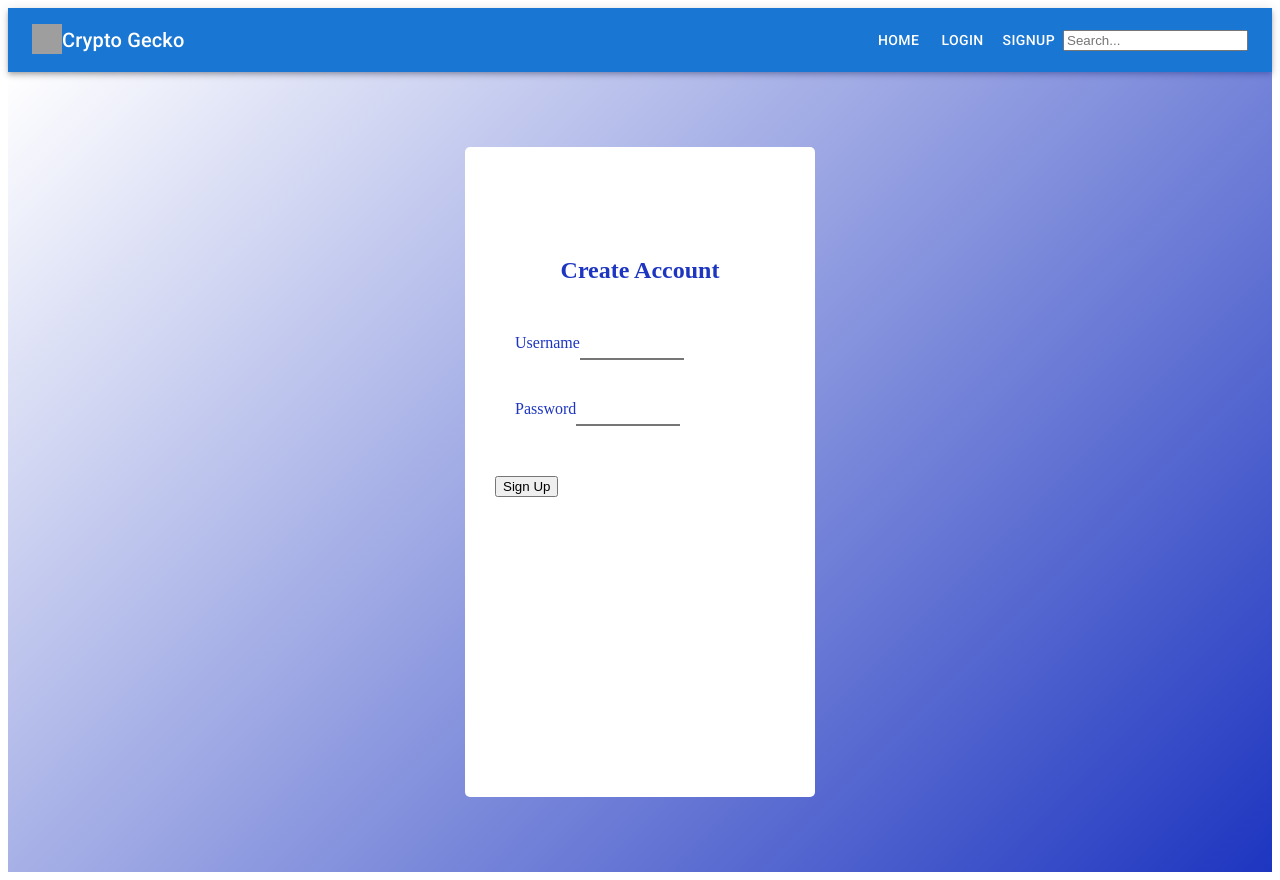
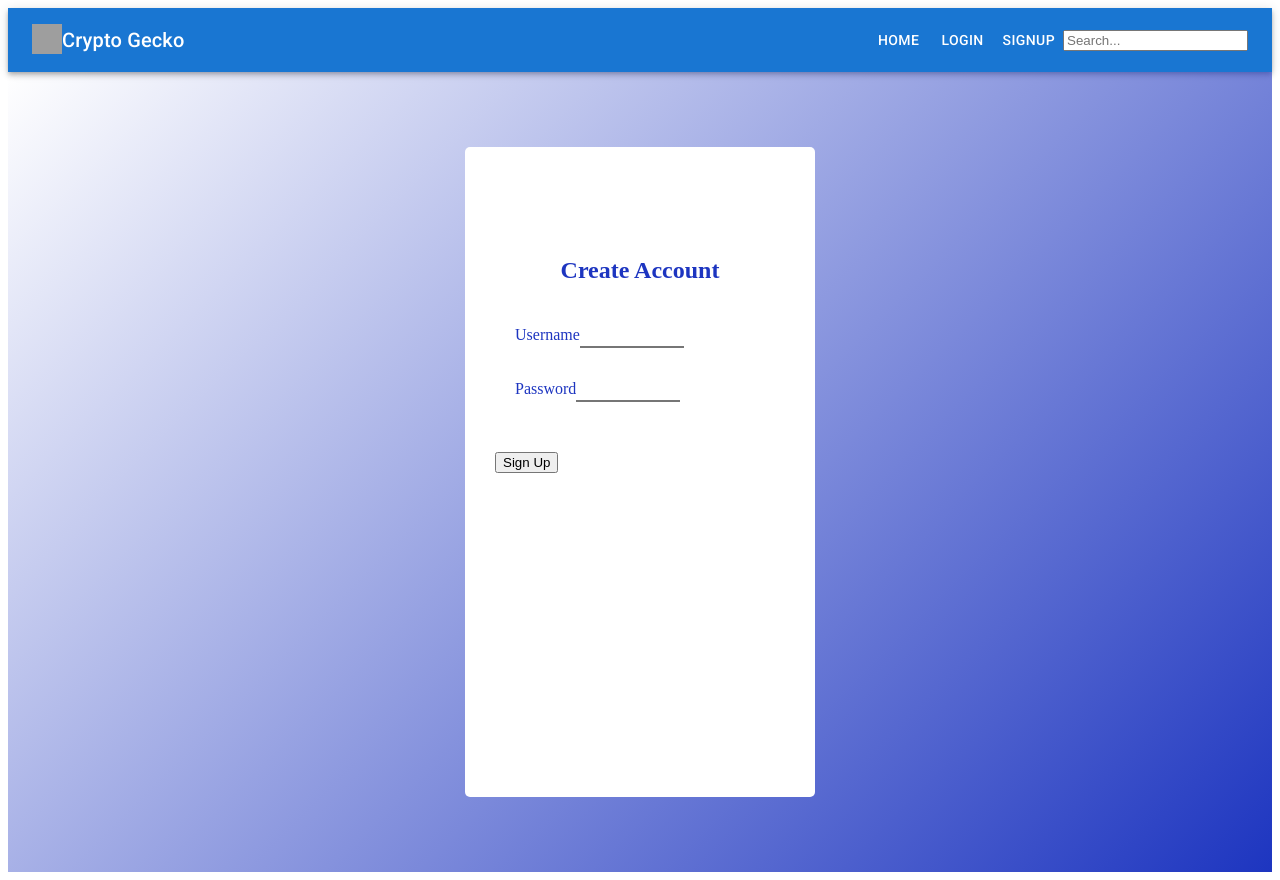
Before and after one commit to mikestah808/crypto-tracker, a React (Create React App) app: page /signup in a window 1280 px wide. Built offline with nearby package versions, Linux system fonts and the light colour scheme; grey boxes are pictures that could not be loaded.

Commit message:
added onSubmit handler to sign up form, created functionality to prevent default, and create a formData object once submitted

```diff
--- a/src/App.css
+++ b/src/App.css
@@ -48,8 +48,8 @@ tr{
 }
 
 .input{
-  height: 32px;
-  font-size: 20px;
+  height: 20px;
+  font-size: 16px;
   outline: none;
   width: 100px;
   border-top-style: none;
--- a/src/components/authentication/SignupForm.jsx
+++ b/src/components/authentication/SignupForm.jsx
@@ -26,7 +26,7 @@ function SignupForm() {
         <div>
           <h2 className="title">Create Account</h2>
         </div>
-        <form className="form-wrapper">
+        <form className="form-wrapper" onSubmit={handleSubmit}>
           <div className="username">
               <label className="label">Username</label>
               <input
@@ -48,28 +48,6 @@ function SignupForm() {
         </form>
       </div>
     </div>
-
-
-
-    // <form onSubmit={handleSubmit}>
-    //   <h1>Create an Account</h1>
-    //   <label htmlFor="username">Username</label>
-    //   <input
-    //     type="text"
-    //     id="username"
-    //     value={username}
-    //     onChange={(e) => setUsername(e.target.value)}
-    //   />
-
-    //   <label htmlFor="password">Password</label>
-    //   <input
-    //     type="password"
-    //     id="password"
-    //     value={password}
-    //     onChange={(e) => setPassword(e.target.value)}
-    //   />
-    //     <input type="submit" value="Sign Up" />
-    // </form>
 )
 }
 
```
Also changed, not shown: src/CryptoList.jsx (+0 -18 lines).
